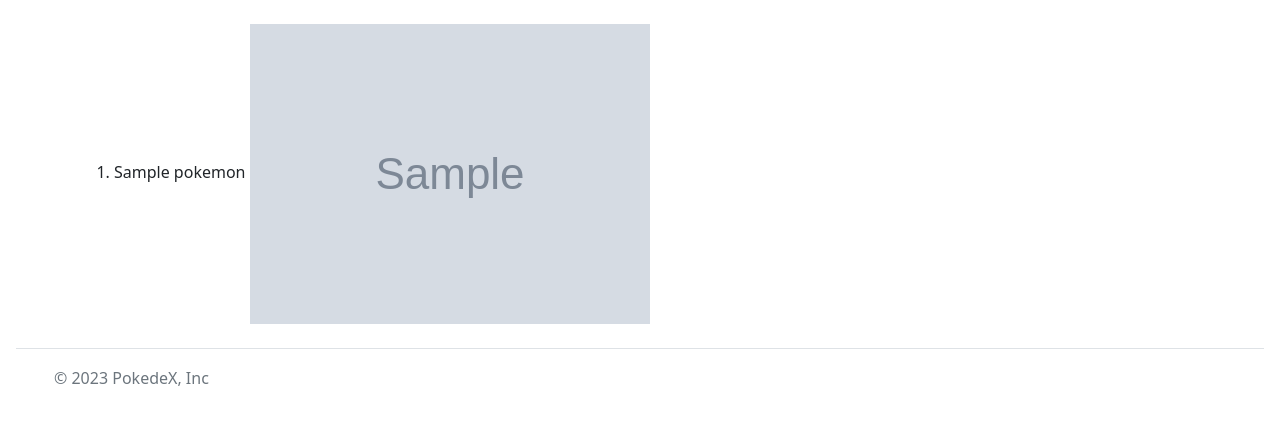
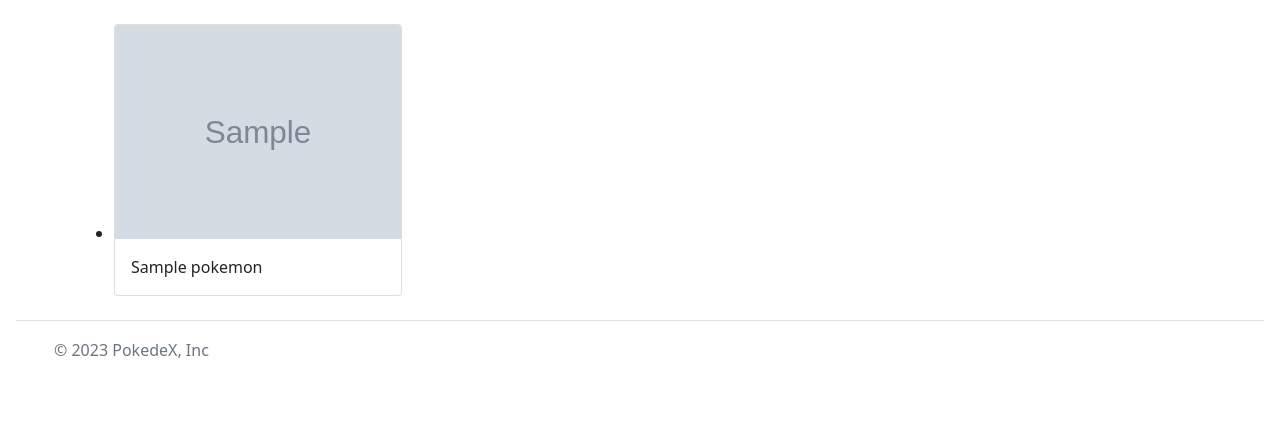
Before and after one commit to Socrates-Programmer/Poke, a Python web app: template poke/app/templates/menus/pokedex.html in a window 1280 px wide. Shown: the part 104-529 px from the top of the page. Run offline with Jinja, Linux system fonts and the light colour scheme; the template is opened without the code that fills it: most values are stand-ins (such as "Sample title", 1, 10 or a date in 2020); grey boxes marked "Sample" are stand-in pictures.

Commit message:
Aqui le puse un marco a cada imagen de cada pokemon.

```diff
--- a/poke/app/templates/menus/pokedex.html
+++ b/poke/app/templates/menus/pokedex.html
@@ -10,17 +10,24 @@
 
 {% block body %}
 <div>
- <ol>
-    {% for pokemon in pokemons %}
+
+  {% for pokemon in pokemons %}
+ <ul>
     <li>
-        {{ pokemon.name }}
-        {% if pokemon.image_url %}
-            <img src="{{ pokemon.image_url }}" alt="{{ pokemon.name }} Image">
-        {% else %}
+        <div class="card" style="width: 18rem;">
+            {% if pokemon.image_url %}
+            <img src="{{ pokemon.image_url }}" class="card-img-top" alt="{{ pokemon.name }} Image">
+            {% else %}
             <p>No image available</p>
-        {% endif %}
+            {% endif %}
+            <div class="card-body">
+              <p class="card-text">{{ pokemon.name }}
+            </p>
+            </div>
+          </div>
     </li>
-    {% endfor %}
- </ol>
+ </ul>
+ {% endfor %}
+
 </div>
 {% endblock %}
```
